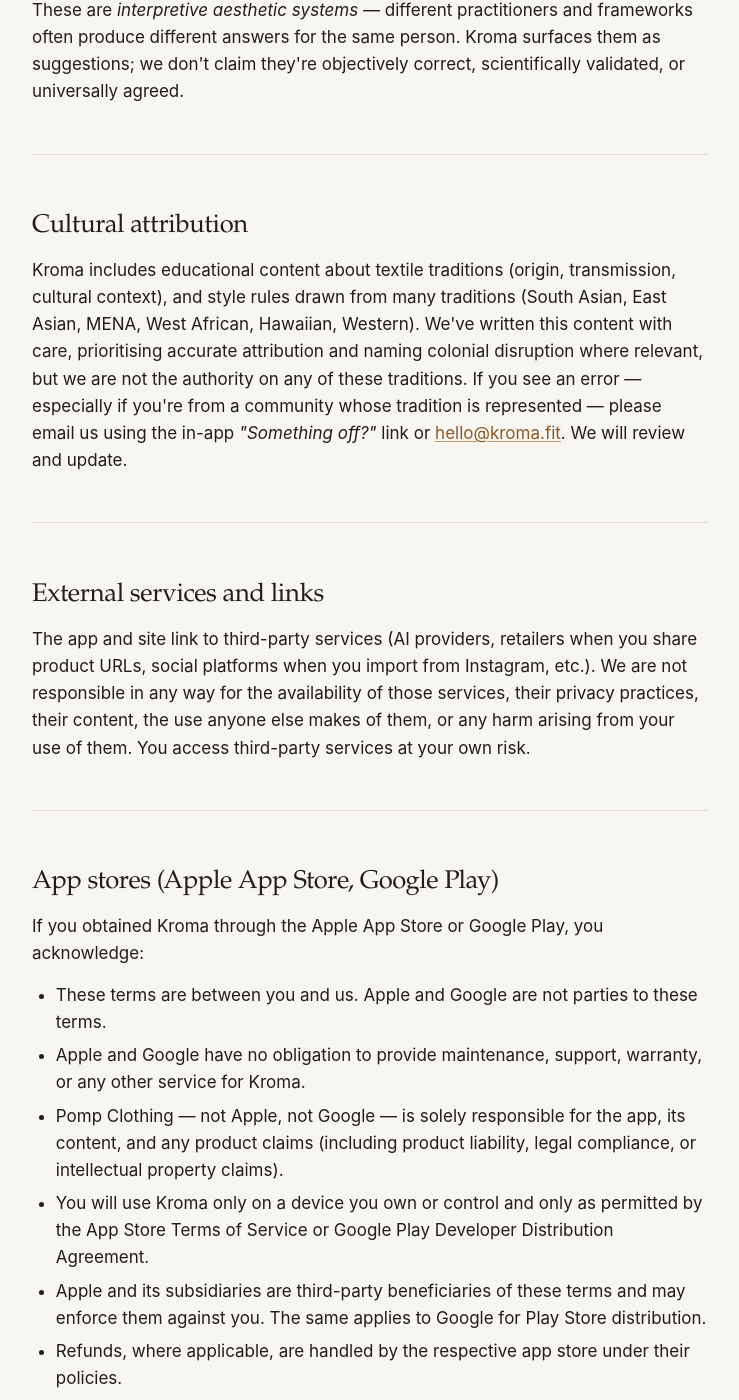
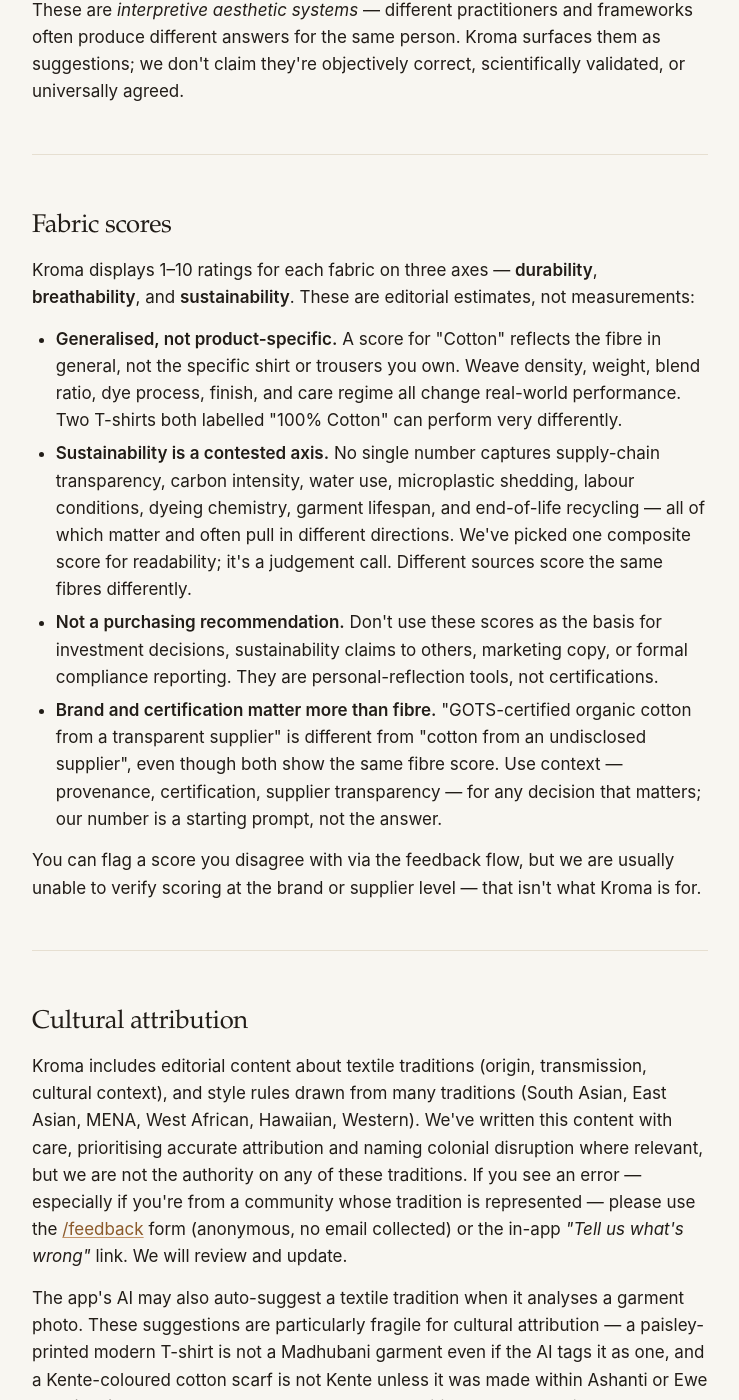
Before and after one commit to pompmmxix/kroma-site, a Jekyll site: the page terms.html, which Jekyll copies as it is, in a window 1280 px wide and 1400 px high, scrolled down 3938 px. Shown: the whole window, without its empty margins (270-1009 px from the left). Built offline with Jekyll 4.4.1, drawn with Linux system fonts in a browser that asks for light colours; some of the changed text lies outside the part shown.

Commit message:
Terms: add 'Fabric scores' section + AI tradition disclaimer
Two additions following the same approach as the prices disclaimer:

1. New 'Fabric scores' section between Aesthetic frameworks and
   Cultural attribution. Disclaims the 1–10 durability /
   breathability / sustainability ratings: generalised not product-
   specific, sustainability is a contested composite axis, not a
   purchasing recommendation, brand/certification matter more than
   fibre type.

2. Cultural attribution section gains a second paragraph specifically
   about the AI's auto-suggestion of textile traditions. The general
   AI-outputs disclaimer covers it broadly, but cultural attribution
   has different consequences — a paisley-printed T-shirt isn't a
   Madhubani garment, and users shouldn't carry an AI tag forward
   as a claim about their garment's origin.

Also: cultural-attribution feedback CTA now points at /feedback
rather than the old mailto. Consistent with the privacy-honest
direction the site has taken.

Applied to both:
  • terms.md (Jekyll source-of-truth)
  • terms.html (static HTML served at /terms)

Co-Authored-By: Claude Opus 4.7 (1M context) <noreply@anthropic.com>

```diff
--- a/terms.html
+++ b/terms.html
@@ -100,8 +100,21 @@
 
     <hr>
 
+    <h2>Fabric scores</h2>
+    <p>Kroma displays 1–10 ratings for each fabric on three axes — <strong>durability</strong>, <strong>breathability</strong>, and <strong>sustainability</strong>. These are editorial estimates, not measurements:</p>
+    <ul>
+      <li><strong>Generalised, not product-specific.</strong> A score for "Cotton" reflects the fibre in general, not the specific shirt or trousers you own. Weave density, weight, blend ratio, dye process, finish, and care regime all change real-world performance. Two T-shirts both labelled "100% Cotton" can perform very differently.</li>
+      <li><strong>Sustainability is a contested axis.</strong> No single number captures supply-chain transparency, carbon intensity, water use, microplastic shedding, labour conditions, dyeing chemistry, garment lifespan, and end-of-life recycling — all of which matter and often pull in different directions. We've picked one composite score for readability; it's a judgement call. Different sources score the same fibres differently.</li>
+      <li><strong>Not a purchasing recommendation.</strong> Don't use these scores as the basis for investment decisions, sustainability claims to others, marketing copy, or formal compliance reporting. They are personal-reflection tools, not certifications.</li>
+      <li><strong>Brand and certification matter more than fibre.</strong> "GOTS-certified organic cotton from a transparent supplier" is different from "cotton from an undisclosed supplier", even though both show the same fibre score. Use context — provenance, certification, supplier transparency — for any decision that matters; our number is a starting prompt, not the answer.</li>
+    </ul>
+    <p>You can flag a score you disagree with via the feedback flow, but we are usually unable to verify scoring at the brand or supplier level — that isn't what Kroma is for.</p>
+
+    <hr>
+
     <h2>Cultural attribution</h2>
-    <p>Kroma includes educational content about textile traditions (origin, transmission, cultural context), and style rules drawn from many traditions (South Asian, East Asian, MENA, West African, Hawaiian, Western). We've written this content with care, prioritising accurate attribution and naming colonial disruption where relevant, but we are not the authority on any of these traditions. If you see an error — especially if you're from a community whose tradition is represented — please email us using the in-app <em>"Something off?"</em> link or <a href="mailto:hello@kroma.fit?subject=Style%20rules%20feedback">hello@kroma.fit</a>. We will review and update.</p>
+    <p>Kroma includes editorial content about textile traditions (origin, transmission, cultural context), and style rules drawn from many traditions (South Asian, East Asian, MENA, West African, Hawaiian, Western). We've written this content with care, prioritising accurate attribution and naming colonial disruption where relevant, but we are not the authority on any of these traditions. If you see an error — especially if you're from a community whose tradition is represented — please use the <a href="/feedback/">/feedback</a> form (anonymous, no email collected) or the in-app <em>"Tell us what's wrong"</em> link. We will review and update.</p>
+    <p>The app's AI may also auto-suggest a textile tradition when it analyses a garment photo. These suggestions are particularly fragile for cultural attribution — a paisley-printed modern T-shirt is not a Madhubani garment even if the AI tags it as one, and a Kente-coloured cotton scarf is not Kente unless it was made within Ashanti or Ewe weaving lineage. <strong>Don't rely on AI-suggested traditions to make claims about your garment's cultural origin.</strong> If you don't have provenance from the maker or seller, the AI's tag is a guess — edit it manually or leave it blank, rather than carrying an inaccurate one forward.</p>
 
     <hr>
 
```
Also changed, not shown: terms.md (+14 -1 lines).
